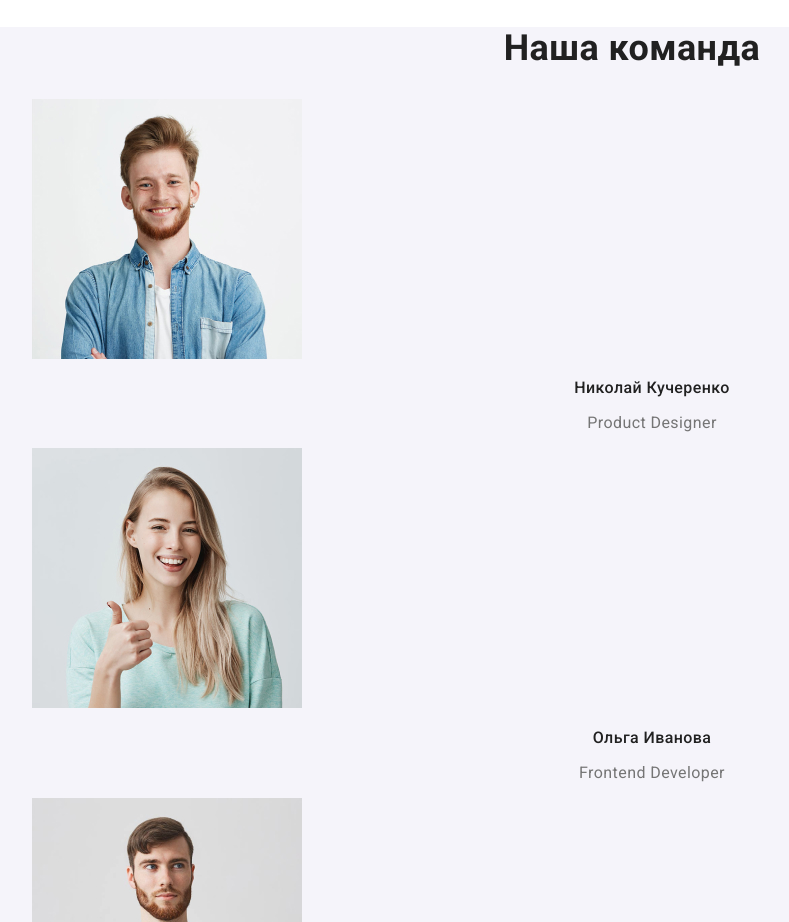
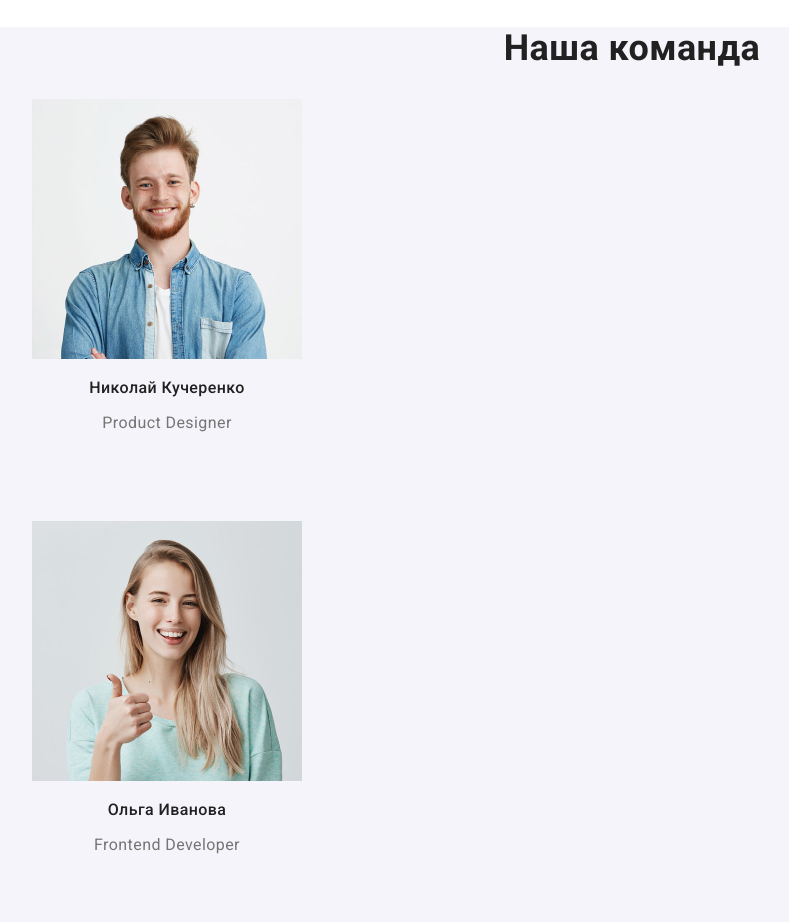
Before and after one commit to MilaHavrysh/goit-markup-hw-02, a plain HTML site: page index.html in a window 1280 px wide. Shown: the part 2290-3212 px from the top of the page, without its empty margins (8-797 px from the left). Drawn offline with Linux system fonts and the light colour scheme.

Commit message:
Д\з 2 ПРАВИЛЬНЫЙ Index.html
снова исправила div

```diff
--- a/css/styles.css
+++ b/css/styles.css
@@ -137,6 +137,12 @@ body {
   line-height: 1.19;
   text-align: center;
 }
+.our-team-card {
+  width: 270px;
+  height: 422px;
+  left: 1115px;
+  top: 1785px;
+}
 
 /*Секция Footer*/
 .footer .logo {
--- a/index.html
+++ b/index.html
@@ -170,6 +170,7 @@
           <h2 class="section-title">Наша команда</h2>
           <ul class="our-team-list list">
             <li>
+              <div class="our-team-card">
                 <img
                   src="./images/team/Kucherenko.jpg"
                   alt="Фото Кучеренка"
@@ -184,9 +185,11 @@
                   <li><a href="" aria-label="Ссылка на Фейсбук"></a></li>
                   <li><a href="" aria-label="Ссылка на Ликедин"></a></li>
                 </ul>
+              </div>
             </li>
 
             <li>
+              <div class="our-team-card">
                 <img
                   src="./images/team/Ivanova.jpg"
                   alt="Фото Ивановой"
@@ -201,9 +204,11 @@
                   <li><a href="" aria-label="Ссылка на Фейсбук"></a></li>
                   <li><a href="" aria-label="Ссылка на Ликедин"></a></li>
                 </ul>
+              </div>
             </li>
 
             <li>
+              <div class="our-team-card">
                 <img
                   src="./images/team/Shevchenko.jpg"
                   alt="Фото Шевченка"
@@ -218,9 +223,11 @@
                   <li><a href="" aria-label="Ссылка на Фейсбук"></a></li>
                   <li><a href="" aria-label="Ссылка на Ликедин"></a></li>
                 </ul>
+              </div>
             </li>
 
             <li>
+              <div class="our-team-card">
                 <img
                   src="./images/team/Nikolaev.jpg"
                   alt="Фото Николаева"
@@ -235,6 +242,7 @@
                   <li><a href="" aria-label="Ссылка на Фейсбук"></a></li>
                   <li><a href="" aria-label="Ссылка на Ликедин"></a></li>
                 </ul>
+              </div>
             </li>
           </ul>
         </section>
```
Lines whose indentation alone changed are shown as unchanged.
